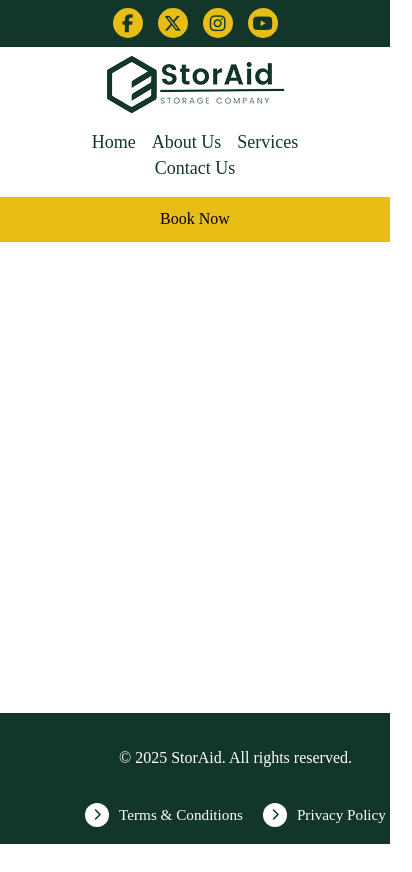
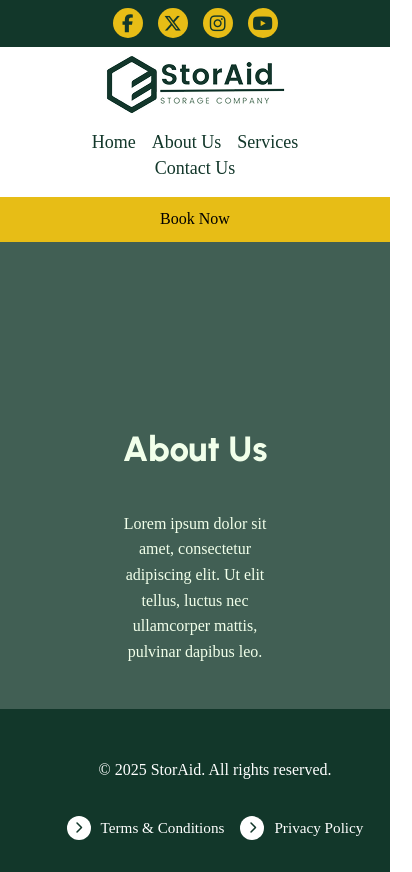
Before and after one commit to mriadalrashed/storaid-design, a React (Vite) app: page /about in a window 390 px wide. Shown: the whole page, 412 px wide, since content can reach past the window. Before the commit the page ends 844 px from the top, so only its background shows below. Built offline with nearby package versions, Linux system fonts and the light colour scheme; a web font is replaced by a local one.

Commit message:
Add HeroPage component for internal pages

```diff
--- a/src/components/Hero.jsx
+++ b/src/components/Hero.jsx
@@ -20,7 +20,6 @@ export default function Hero() {
             <button>Discover More</button>
           </div>
         </div>
-
         <div className="hero-image">
           <img src="/images/delivery-man.png" alt="Delivery Service" />
         </div>
--- /dev/null
+++ b/src/components/HeroPage.jsx
@@ -0,0 +1,15 @@
+import React from "react";
+import "../style/HeroPage.css";
+
+export default function HeroPage({ title, subtitle }) {
+  return (
+    <section className="hero-page">
+      <div className="hero-page-overlay">
+        <div className="container">
+          <h1 className="hero-page-title">{title}</h1>
+          {subtitle && <p className="hero-page-subtitle">{subtitle}</p>}
+        </div>
+      </div>
+    </section>
+  );
+}
--- a/src/pages/AboutUs.jsx
+++ b/src/pages/AboutUs.jsx
@@ -1,3 +1,13 @@
+import React from "react";
+import HeroPage from "../components/HeroPage";
+
 export default function AboutUs() {
-  return <h1></h1>;
+  return (
+     <>
+         <HeroPage
+        title="About Us"
+        subtitle="Lorem ipsum dolor sit amet, consectetur adipiscing elit. Ut elit tellus, luctus nec ullamcorper mattis, pulvinar dapibus leo."
+         />
+      </>
+      );
 }
--- a/src/pages/Home.jsx
+++ b/src/pages/Home.jsx
@@ -1,13 +1,10 @@
 import React from "react";
-import Header from "../components/Header";
-import Footer from "../components/Footer";
 import Hero from "../components/Hero";
 
 export default function Home() {
   return (
     <>
       <Hero />
-
     </>
   );
 }
--- a/src/style/Footer.css
+++ b/src/style/Footer.css
@@ -83,5 +83,17 @@
   }
 }
 
+@media (max-width: 576px) {
+  .footer {
+    padding: 2rem 0;
+  }
+  .footer-text {
+    font-size: 0.85rem;
+  }
+  .footer-links {
+    gap: 16px;
+  }
+}
+
 /* End Footer */
 /* ============================= */
--- a/src/style/Hero.css
+++ b/src/style/Hero.css
@@ -68,6 +68,12 @@
   color: var(--secondary-color);
 }
 
+.hero-text-button .button button:hover {
+  background-color: var(--hover-color);
+}
+
+/* Responsive */
+
 @media (max-width: 1200px) {
   .container {
     grid-template-columns: 1fr;
@@ -92,6 +98,7 @@
 
   .hero-text h1 {
     text-align: center;
+    font-size: 3rem;
   }
 
   .hero-text p:last-child {
@@ -126,11 +133,14 @@
 
 @media (max-width: 576px) {
   .hero-text h1 {
-    font-size: 2.5rem;
-    text-align: center;
+    font-size: 2.3rem;
   }
 
   .hero-text p:last-child {
-    text-align: center;
+    font-size: 0.9rem;
+  }
+  .hero-text-button .button button {
+    width: auto;
+    padding: 0.8rem 1.5rem;
   }
 }
--- /dev/null
+++ b/src/style/HeroPage.css
@@ -0,0 +1,53 @@
+@import "./variables.css";
+
+
+.hero-page {
+  width: 100%;
+  height: 467px;
+  background-color: var(--Accent3);
+  color: var(--main-color);
+  padding: 195px 0;
+}
+
+.hero-page .container {
+  display: grid;
+  grid-template-columns: 1fr;
+  gap: 32px;
+  padding: 0 120px;
+}
+
+.hero-page-title {
+    font-size: 80px;
+    font-weight: 800;
+    color: var(--color4);
+    margin: 0;
+}
+
+.hero-page-subtitle {
+    font-size: 16px;
+    color: var(--color4);
+}
+
+
+/* Responsive */
+
+@media (max-width: 768px) {
+  .hero-page-title  {
+    text-align: center;
+    font-size: 60px;
+  }
+.hero-page-subtitle {
+    text-align: center;
+    font-size: 16px;
+     }
+}
+
+@media (max-width: 576px) {
+ .hero-page-title  {
+    font-size: 35px;
+  }
+
+  .hero-page-subtitle {
+    font-size: 16px;
+     }
+}
```
